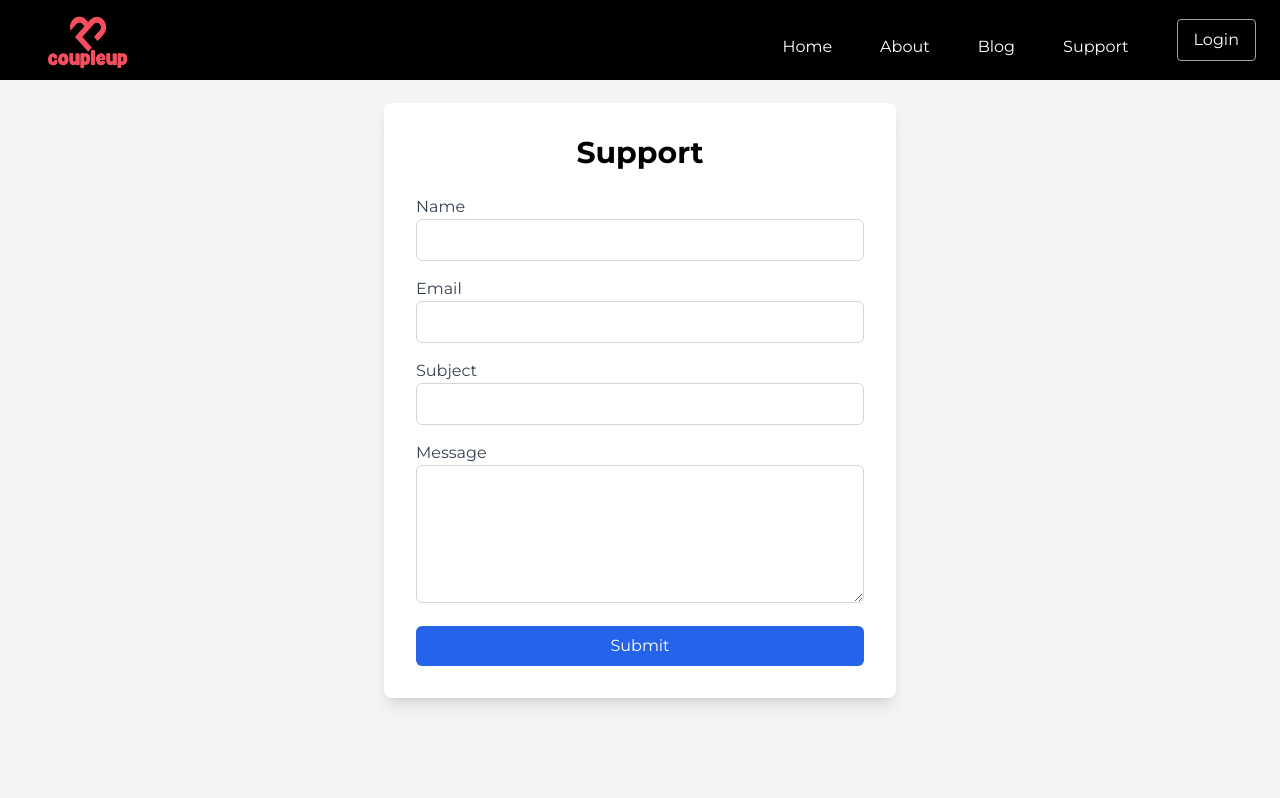
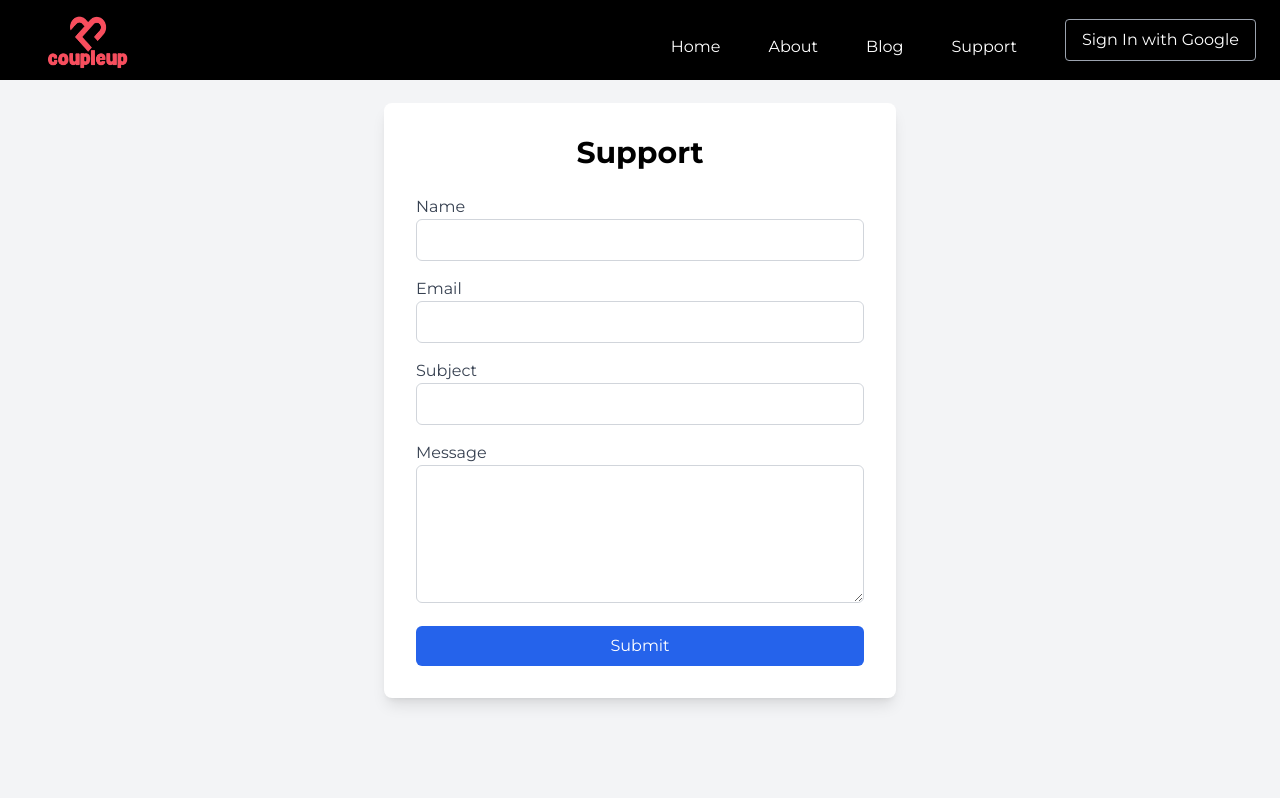
Before and after one commit to Invens/coupleup, a Next.js app: page /support in a window 1280 px wide. Shown: the top 798 px of the page. Built offline with nearby package versions, Linux system fonts and the light colour scheme; no server answers.

Commit message:
google signin completed

```diff
--- /dev/null
+++ b/app/SessionWrapper.js
@@ -0,0 +1,7 @@
+// app/SessionWrapper.js
+'use client';
+import { SessionProvider } from 'next-auth/react';
+
+export default function SessionWrapper({ children }) {
+  return <SessionProvider>{children}</SessionProvider>;
+}
--- /dev/null
+++ b/app/api/auth/[...nextauth]/route.js
@@ -0,0 +1,32 @@
+import NextAuth from "next-auth";
+import GoogleProvider from "next-auth/providers/google";
+
+export const authOptions = {
+  providers: [
+    GoogleProvider({
+      clientId: process.env.GOOGLE_CLIENT_ID,
+      clientSecret: process.env.GOOGLE_CLIENT_SECRET,
+    }),
+  ],
+  session: {
+    strategy: "jwt",
+  },
+  jwt: {
+    secret: process.env.JWT_SECRET,
+  },
+  callbacks: {
+    async jwt({ token, user }) {
+      if (user) {
+        token.id = user.id;
+      }
+      return token;
+    },
+    async session({ session, token }) {
+      session.user.id = token.id;
+      return session;
+    },
+  },
+  debug: true,
+};
+
+export default NextAuth(authOptions);
--- /dev/null
+++ b/app/auth/error/page.js
@@ -0,0 +1,9 @@
+import React from 'react'
+
+function error() {
+  return (
+    <div>error</div>
+  )
+}
+
+export default error
--- /dev/null
+++ b/app/auth/signin.js
@@ -0,0 +1,20 @@
+import { signIn } from 'next-auth/react';
+import { useState } from 'react';
+
+const SignIn = () => {
+  return (
+    <div className="flex items-center justify-center min-h-screen bg-gray-100">
+      <div className="bg-white p-6 rounded-lg shadow-lg">
+        <h1 className="text-2xl font-bold mb-4">Sign In</h1>
+        <button
+          onClick={() => signIn('google')}
+          className="bg-blue-500 text-white px-4 py-2 rounded-lg"
+        >
+          Sign in with Google
+        </button>
+      </div>
+    </div>
+  );
+};
+
+export default SignIn;
--- a/app/layout.js
+++ b/app/layout.js
@@ -1,5 +1,7 @@
+// app/layout.js
 import { Montserrat } from "next/font/google";
 import "./globals.css";
+import SessionWrapper from './SessionWrapper';
 
 // Import Montserrat font from Google
 const montserrat = Montserrat({
@@ -17,7 +19,9 @@ export default function RootLayout({ children }) {
   return (
     <html lang="en">
       <body className={montserrat.className}>
-        {children}
+        <SessionWrapper>
+          {children}
+        </SessionWrapper>
       </body>
     </html>
   );
--- a/app/page.js
+++ b/app/page.js
@@ -7,6 +7,7 @@ import FeedbackCarousel from "@/components/feedbacks";
 import Footer from "../components/footer/page";
 import Header from "@/components/header/page";
 import TermsAndConditionModal from "@/components/termsandconditionModal/page"; // Import your modal
+import { useSession } from "next-auth/react";
 
 const generateSlug = () => {
   const randomText = Math.random().toString(36).substring(2, 7);
@@ -27,7 +28,14 @@ const Home = () => {
   const [chatbots, setChatbots] = useState([]);
   const [isModalOpen, setIsModalOpen] = useState(false); // Modal state
   const [selectedBot, setSelectedBot] = useState(null); // Store selected bot
+  const { data: session } = useSession();
 
+
+  useEffect(() => {
+    if (session) {
+      localStorage.setItem("userSession", JSON.stringify(session));
+    }
+  }, [session]);
   useEffect(() => {
     const fetchChatbots = async () => {
       try {
--- a/components/header/page.js
+++ b/components/header/page.js
@@ -1,5 +1,6 @@
 import React from 'react'
 import { useState } from 'react';
+import { signIn, signOut, useSession } from 'next-auth/react';
 import Link from 'next/link'
 import Image from 'next/image'
 import Slider from 'react-slick';
@@ -7,16 +8,17 @@ import { HiMenu } from 'react-icons/hi';
 import { FaSearch } from 'react-icons/fa';
 
 function Header() {
+  const { data: session } = useSession();
     const [isSidebarOpen, setIsSidebarOpen] = useState(false);
     const [searchInput, setSearchInput] = useState('');
     const [searchResults, setSearchResults] = useState([]);
 
     const sliderSettings = {
-        dots: true,
+        dots: false,
         infinite: true,
         speed: 500,
         fade: true,
-        autoplay: true,
+        autoplay: false,
         autoplaySpeed: 3000,
         slidesToShow: 1,
         slidesToScroll: 1
@@ -48,16 +50,42 @@ function Header() {
         <Link href="/blog" className="hover:text-gray-400">Blog</Link>
         <Link href="/support" className="hover:text-gray-400">Support</Link>
       </nav>
-      <Link href="/login" className="border border-gray-400 text-white py-2 px-4 rounded shadow-md hover:bg-gray-700 right">Login</Link>
-    </div>
+      {session ? (
+          <button
+            onClick={() => signOut()}
+            className="border border-gray-400 text-white py-2 px-4 rounded shadow-md hover:bg-gray-700"
+          >
+            Sign Out
+          </button>
+        ) : (
+          <button
+            onClick={() => signIn('google')}
+            className="border border-gray-400 text-white py-2 px-4 rounded shadow-md hover:bg-gray-700"
+          >
+            Sign In with Google
+          </button>
+        )}    </div>
 
     {/* Mobile Menu and Search */}
     <div className="lg:hidden flex items-center space-x-2 absolute right-6 top-6">
       <button onClick={handleSidebarToggle} className="text-white">
         <HiMenu className="h-6 w-6" />
       </button>
-      <Link href="/login" className="border border-gray-400 text-white py-2 px-4 rounded shadow-md hover:bg-gray-700">Login</Link>
-    </div>
+      {session ? (
+          <button
+            onClick={() => signOut()}
+            className="border border-gray-400 text-white py-2 px-4 rounded shadow-md hover:bg-gray-700"
+          >
+            Sign Out
+          </button>
+        ) : (
+          <button
+            onClick={() => signIn('google')}
+            className="border border-gray-400 text-white py-2 px-4 rounded shadow-md hover:bg-gray-700"
+          >
+            Sign In with Google
+          </button>
+        )}    </div>
 
     {/* Sidebar */}
     {isSidebarOpen && (
@@ -71,6 +99,9 @@ function Header() {
         className='h-[vh] w-[40vw]'
       />
     </div>
+    <Slider {...sliderSettings} className="w-full mt-4">
+      {/* Add more slides as needed */}
+    </Slider>
     <nav className="mt-8">
       <Link href="/home" className="block py-2 text-black hover:bg-gray-200 w-full text-center">Home</Link>
       <Link href="/about" className="block py-2 text-black hover:bg-gray-200 w-full text-center">About</Link>
@@ -82,6 +113,7 @@ function Header() {
     </button>
   </div>
 )}
+
   </header>
   )
 }
--- a/package.json
+++ b/package.json
@@ -12,6 +12,7 @@
     "@next/font": "^14.2.10",
     "axios": "^1.7.7",
     "next": "14.2.8",
+    "next-auth": "^4.24.7",
     "openai": "^4.59.0",
     "react": "^18",
     "react-dom": "^18",
```
Also changed, not shown: 2 other files (tests, documents, lock files or other folders). Lines whose indentation alone changed are shown as unchanged.
